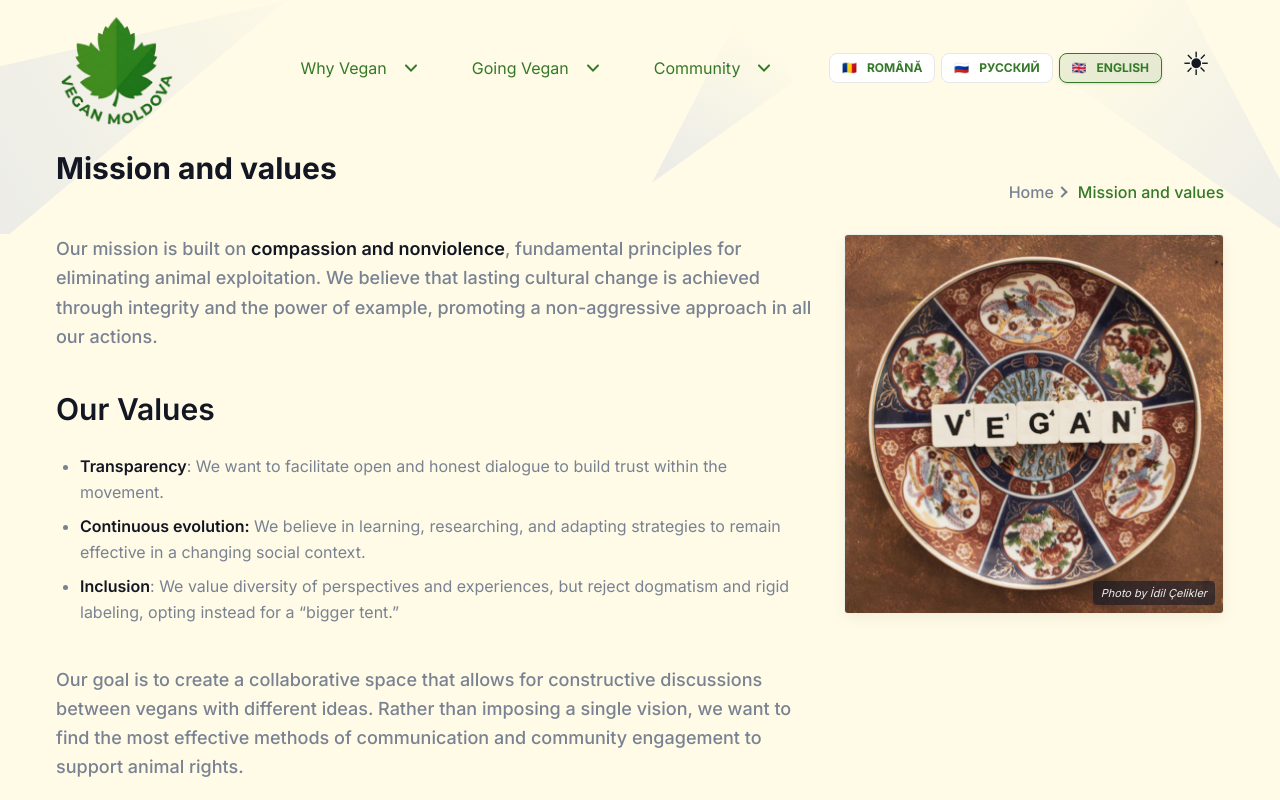
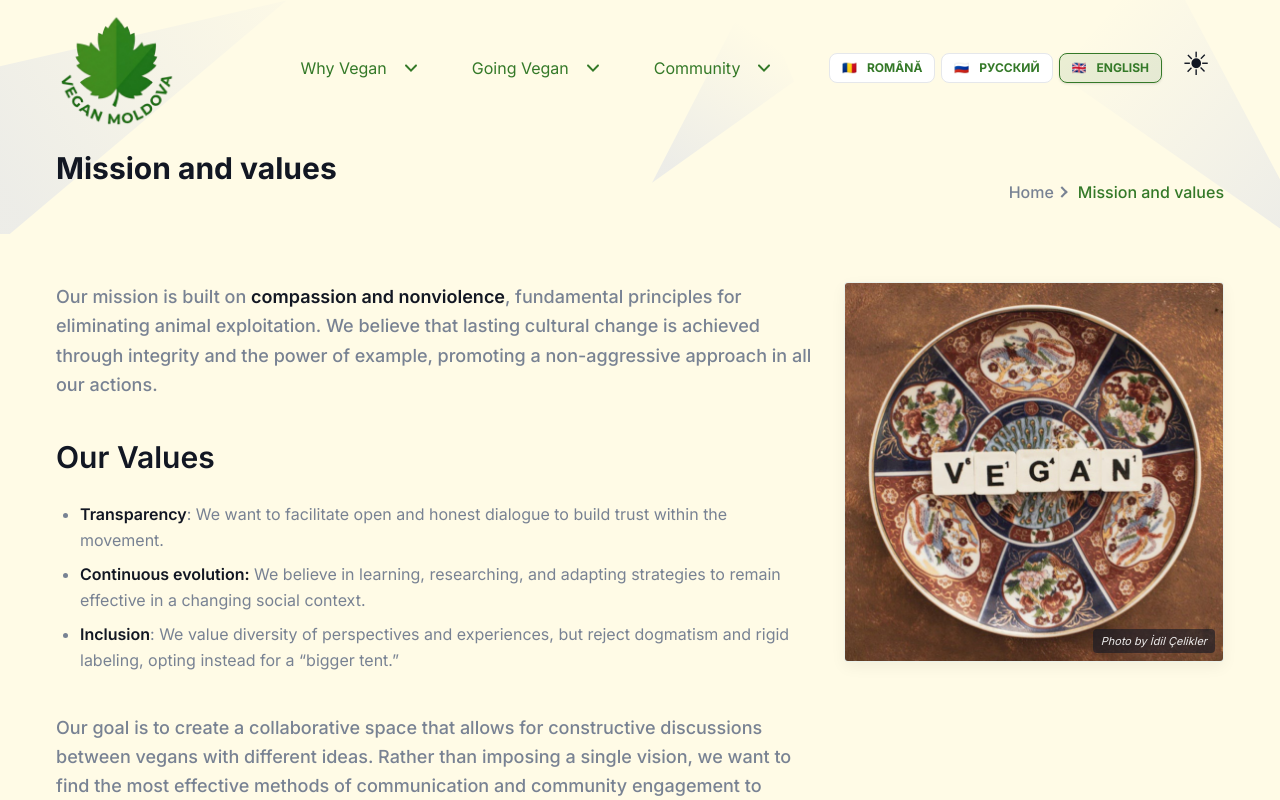
Before and after one commit to AnimalLiberationTech/veg-md, a Next.js app: page /en/community/values in a window 1280 px wide. Shown: the top 800 px of the page. Built offline with nearby package versions, Linux system fonts and the light colour scheme.

Commit message:
fix padding top

```diff
--- a/src/app/[locale]/community/activities/page.tsx
+++ b/src/app/[locale]/community/activities/page.tsx
@@ -131,7 +131,7 @@ const ActivitiesPage = async ({params}: Props) => {
         description={t("description")}
         homeHref={`/${locale}`}
       />
-      <section className="pb-16 md:pb-20 lg:pb-28">
+      <section className="pt-12 pb-16">
         <div className="container">
           <ActivitiesCalendar
             calendarUrl={calendarUrl.toString()}
--- a/src/app/[locale]/community/values/page.tsx
+++ b/src/app/[locale]/community/values/page.tsx
@@ -47,7 +47,7 @@ const ValuesPage = async ({params}: Props) => {
         pageName={t("title")}
         homeHref={`/${locale}`}
       />
-      <section className="pb-16 md:pb-20 lg:pb-28">
+      <section className="pt-12 pb-16">
         <div className="container">
           <div className="grid items-start gap-8 lg:grid-cols-[minmax(0,1fr)_380px]">
             <div className="min-w-0">
--- a/src/components/Friends/index.tsx
+++ b/src/components/Friends/index.tsx
@@ -12,7 +12,7 @@ const Friends = ({ friends }: FriendsProps) => {
   const t = useTranslations("partnersAndFriendsPage");
 
   return (
-    <section id="partners-and-friends">
+    <section className="pt-12 pb-16">
       <div className="container">
         <p className="mb-10 max-w-4xl text-base leading-relaxed text-body-color md:text-lg">
           {t.rich("collaborationInvite", {
```
